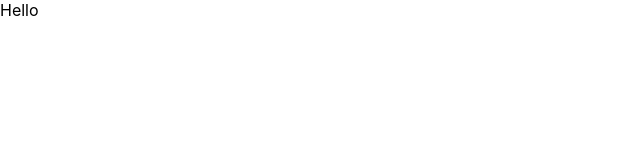
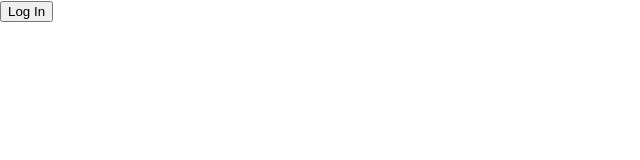
Before and after one commit to sergiocortessat/Tracker-Crypto-Front, a React (Create React App) app: page / in a window 1280 px wide. Shown: the top 160 px of the page, without its empty margins (0-640 px from the left). Built offline with nearby package versions, Linux system fonts and the light colour scheme.

Commit message:
Add initial push to develop

```diff
--- /dev/null
+++ b/src/API.js
@@ -0,0 +1,15 @@
+const userEndpoint = 'http://localhost:3000/users';
+// const postsEndpoint = 'http://localhost:3000/posts';
+
+export const postUser = async (data, accessToken) => {
+  const response = await fetch(userEndpoint, {
+    method: 'POST',
+    headers: {
+      'Content-Type': 'application/json',
+      authorization: `Bearer ${accessToken}`,
+    },
+    body: JSON.stringify(data),
+  });
+  const user = await response.json();
+  return user;
+};
--- a/src/App.js
+++ b/src/App.js
@@ -1,10 +1,11 @@
 import React from 'react';
+import Auth0 from './auth0/Auth0';
 
 
 function App() {
   return (
     <div className="App">
-Hello
+      <Auth0 />
     </div>
   );
 }
--- /dev/null
+++ b/src/auth0/Auth0.js
@@ -0,0 +1,28 @@
+import { useAuth0 } from '@auth0/auth0-react';
+import { postUser } from '../API';
+import LoginButton from './buttons/LogIn';
+import LogoutButton from './buttons/LogOut';
+
+const AuthenticationButton = () => {
+  const { user, isAuthenticated, getAccessTokenSilently } = useAuth0();
+
+  if (isAuthenticated) {
+    const userData = {
+      sub: user.sub,
+      email: user.email,
+      name: user.name,
+      given_name: user.given_name,
+      family_name: user.family_name,
+      picture: user.picture,
+    };
+
+    getAccessTokenSilently()
+      .then((accessToken) => {
+        postUser(userData, accessToken);
+      });
+  }
+
+  return isAuthenticated ? <LogoutButton /> : <LoginButton />;
+};
+
+export default AuthenticationButton;
--- /dev/null
+++ b/src/auth0/buttons/LogIn.js
@@ -0,0 +1,10 @@
+import React from 'react';
+import { useAuth0 } from '@auth0/auth0-react';
+
+const LoginButton = () => {
+  const { loginWithRedirect } = useAuth0();
+
+  return <button type="button" onClick={() => loginWithRedirect()}>Log In</button>;
+};
+
+export default LoginButton;
--- /dev/null
+++ b/src/auth0/buttons/LogOut.js
@@ -0,0 +1,14 @@
+import React from 'react';
+import { useAuth0 } from '@auth0/auth0-react';
+
+const LogoutButton = () => {
+  const { logout } = useAuth0();
+
+  return (
+    <button type="button" onClick={() => logout({ returnTo: window.location.origin })}>
+      Log Out
+    </button>
+  );
+};
+
+export default LogoutButton;
--- a/src/index.js
+++ b/src/index.js
@@ -8,7 +8,14 @@ import reportWebVitals from './reportWebVitals';
 
 ReactDOM.render(
   <React.StrictMode>
-    <App />
+       <Auth0Provider
+       domain="dev-7phcck-h.us.auth0.com"
+       clientId="dccJnkThj8jriP1YJDm11PINSN3n6TIw"
+       redirectUri={window.location.origin}
+      audience="https://tracker-api/"
+    >
+      <App />
+    </Auth0Provider>
   </React.StrictMode>,
   document.getElementById('root')
 );
```
Also changed, not shown: src/auth0/Loading.js (added, +7 -0 lines), src/logo.svg (deleted).
